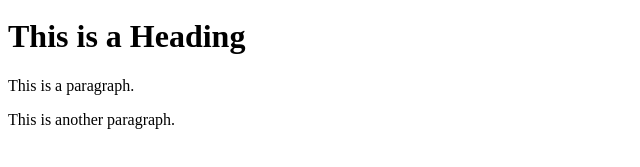
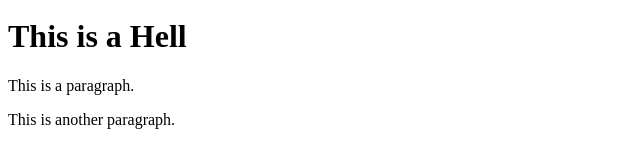
Before and after one commit to Kallium03/Kallium03.github.io, a plain HTML site: page index.html in a window 1280 px wide. Shown: the part 29-196 px from the top of the page, without its empty margins (0-640 px from the left). Drawn offline with Linux system fonts and the light colour scheme.

Commit message:
Update index.html

```diff
--- a/index.html
+++ b/index.html
@@ -12,7 +12,7 @@
 <img src="img_la.jpg" alt="LA" style="width:100%">
 
 <div class="">
- <h1>This is a Heading</h1>
+ <h1>This is a Hell</h1>
  <p>This is a paragraph.</p>
  <p>This is another paragraph.</p>
 </div>
```
